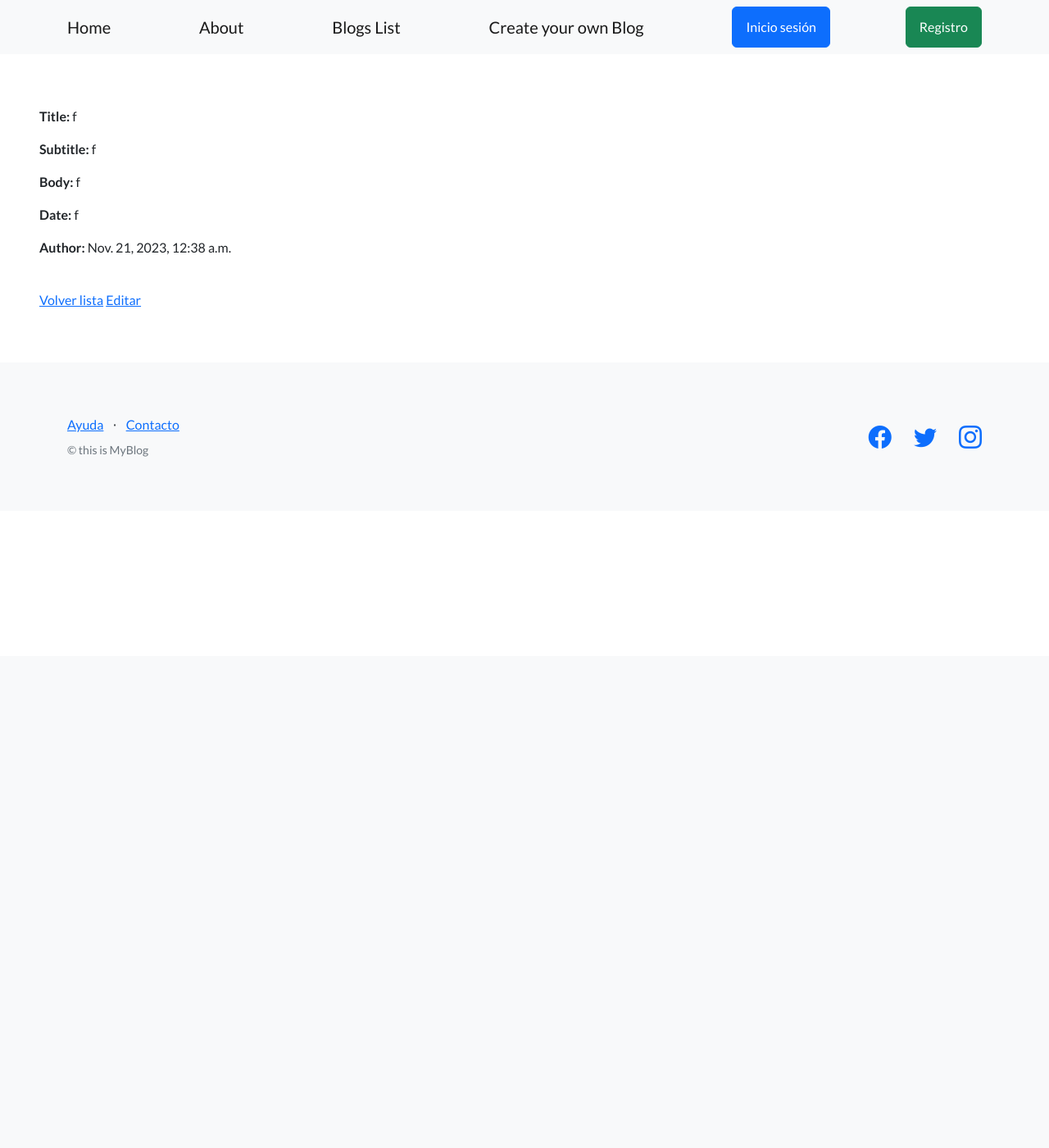
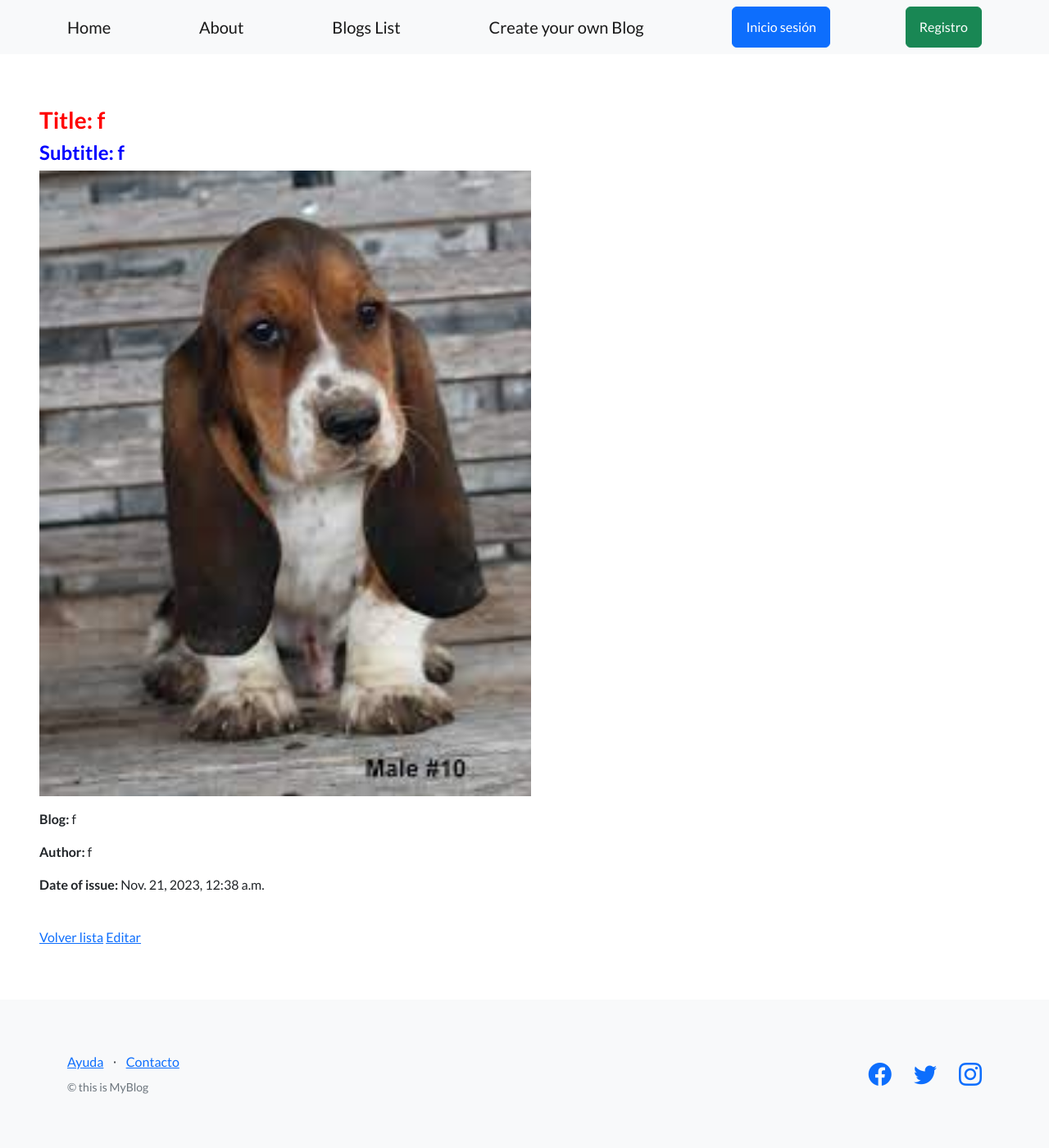
Before and after one commit to FerCasais/Python-blogPage, a Django app: page /blogs/pages/1/ in a window 1280 px wide. Shown: the whole page at 82% size. Before the commit the page ends 557 px from the top, so only its background shows below. Run offline with Django 4.2, Linux system fonts and the light colour scheme; data comes from the database, SQL or seed files in the repository; both versions use the stored data as it was after the commit; some libraries are stand-ins or nearby versions.

Commit message:
adjusting image loading - I need to set the enctype='multipart/form-data' in the form

```diff
--- a/AppBlogs/models.py
+++ b/AppBlogs/models.py
@@ -13,7 +13,8 @@ class Articles(models.Model):
     body = models.CharField(max_length=256)
     author = models.CharField(max_length=20, blank=True, null=True)
     date = models.DateTimeField(default=datetime.now)
-    image = models.ImageField(max_length=300, upload_to="blogImages", null= True)
+    image = models.ImageField(max_length=300, upload_to="blogImages", null=True, blank=True)
+
 
     creador = models.ForeignKey(User, on_delete=models.SET_NULL, null=True)
 
--- a/AppBlogs/templates/AppBlogs/articles_detail.html
+++ b/AppBlogs/templates/AppBlogs/articles_detail.html
@@ -2,20 +2,24 @@
 
 {% block contenido %}
 
+<h3 style='color: red'>
+  <strong>Title:</strong> {{object.title}}
+</h3>
+<h4 style='color: blue'>
+  <strong>Subtitle:</strong> {{object.subTitle}}
+</h4>
+  <p>
+    <img src="{{ object.image.url}}" width = "600" >
+</p>
+
 <p>
-  <strong>Title:</strong> {{object.title}}
+  <strong>Blog:</strong> {{object.body}}
 </p>
 <p>
-  <strong>Subtitle:</strong> {{object.subTitle}}
+  <strong>Author:</strong> {{object.author}}
 </p>
 <p>
-  <strong>Body:</strong> {{object.body}}
-</p>
-<p>
-  <strong>Date:</strong> {{object.author}}
-</p>
-<p>
-  <strong>Author:</strong> {{object.date}}
+  <strong>Date of issue:</strong> {{object.date}}
 </p>
 
 <br>
--- a/AppBlogs/templates/AppBlogs/articles_form.html
+++ b/AppBlogs/templates/AppBlogs/articles_form.html
@@ -2,7 +2,7 @@
 
 {% block contenido %}
 
-<form method="post">
+<form method="post" enctype="multipart/form-data">
   {% csrf_token %}
   {{ form.as_p }}
   <input type="submit" value="Guardar" />
--- a/blogPage/settings.py
+++ b/blogPage/settings.py
@@ -38,7 +38,8 @@ INSTALLED_APPS = [
     'django.contrib.messages',
     'django.contrib.staticfiles',
     'AppBlogs',
-    'perfiles'
+    'perfiles',
+
 
 ]
 
--- a/blogPage/urls.py
+++ b/blogPage/urls.py
@@ -21,6 +21,7 @@ from django.conf.urls.static import static
 
 from blogPage.views import saludar_con_html
 
+
 from django.conf import settings
 from django.conf.urls.static import static
 
@@ -32,6 +33,7 @@ urlpatterns = [
     path("blogs/", include("AppBlogs.urls")),
     path("perfiles/", include("perfiles.urls")),
 
+
     # Aqui agregar mis URLS
     # path(RUTA, VIEW)
     # La RUTA de la URL puede ser diferente al nombre de la view
@@ -41,4 +43,5 @@ urlpatterns = [
 ]
 
 
+
 urlpatterns += static(settings.MEDIA_URL, document_root=settings.MEDIA_ROOT)
--- a/templates_base/base.html
+++ b/templates_base/base.html
@@ -28,6 +28,7 @@
                 <a class="navbar-brand" href="{% url 'about'%}">About </a>
                 <a class="navbar-brand" href="{% url 'list_articless' %}">Blogs List</a>
                 <a class="navbar-brand"href="{% url 'create_articles'%}" >Create your own Blog</a>
+
 
 
 
```
Also changed, not shown: AppBlogs/templates/AppBlogs/list_articless.html (+3 -5 lines), AppBlogs/migrations/0005_alter_articles_image.py (added), AppBlogs/migrations/0006_alter_articles_image.py (added), AppBlogs/migrations/0007_alter_articles_image.py (added), AppBlogs/migrations/0008_alter_articles_image.py (added), db.sqlite3, media/avatares/OHLC_candle.png (deleted), media/blogImages/20220527_205623.jpg (added), media/blogImages/20220527_205626.jpg (added), media/blogImages/descarga.jpg (added), 4 other files.
